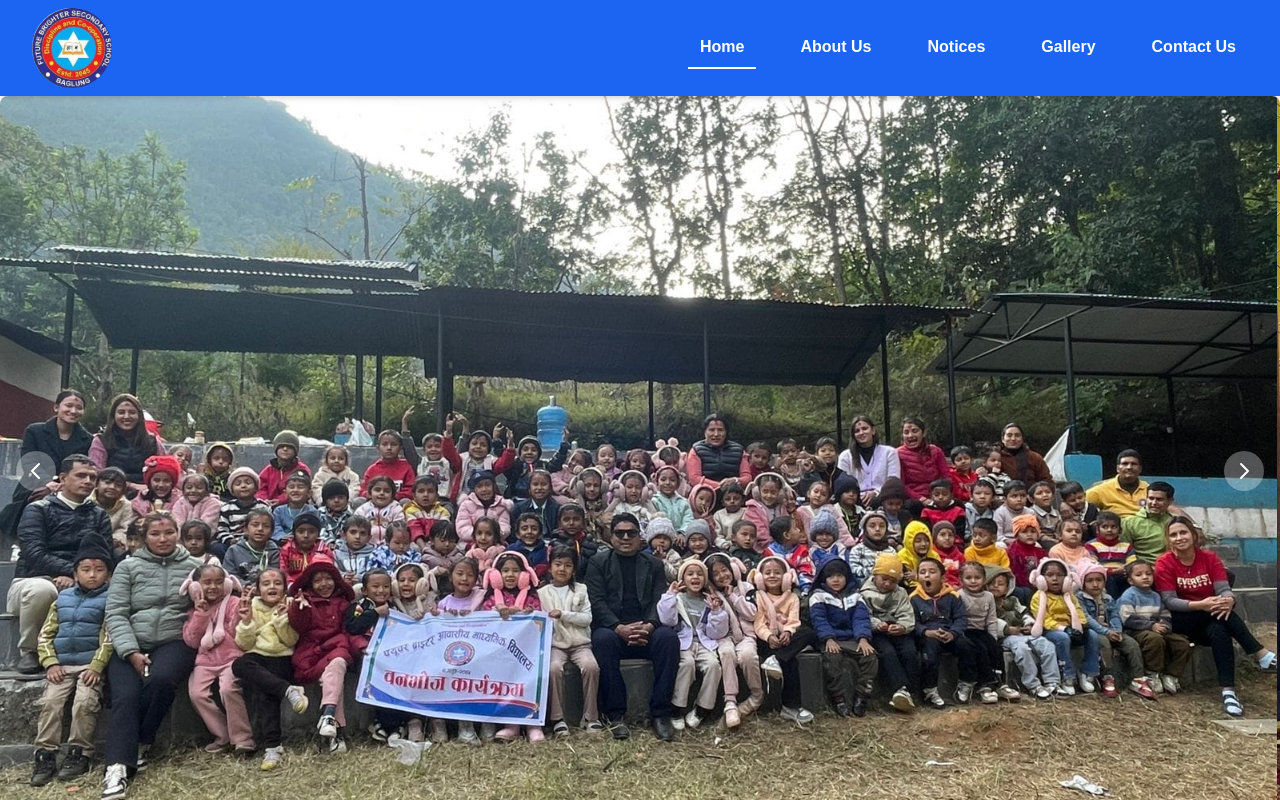
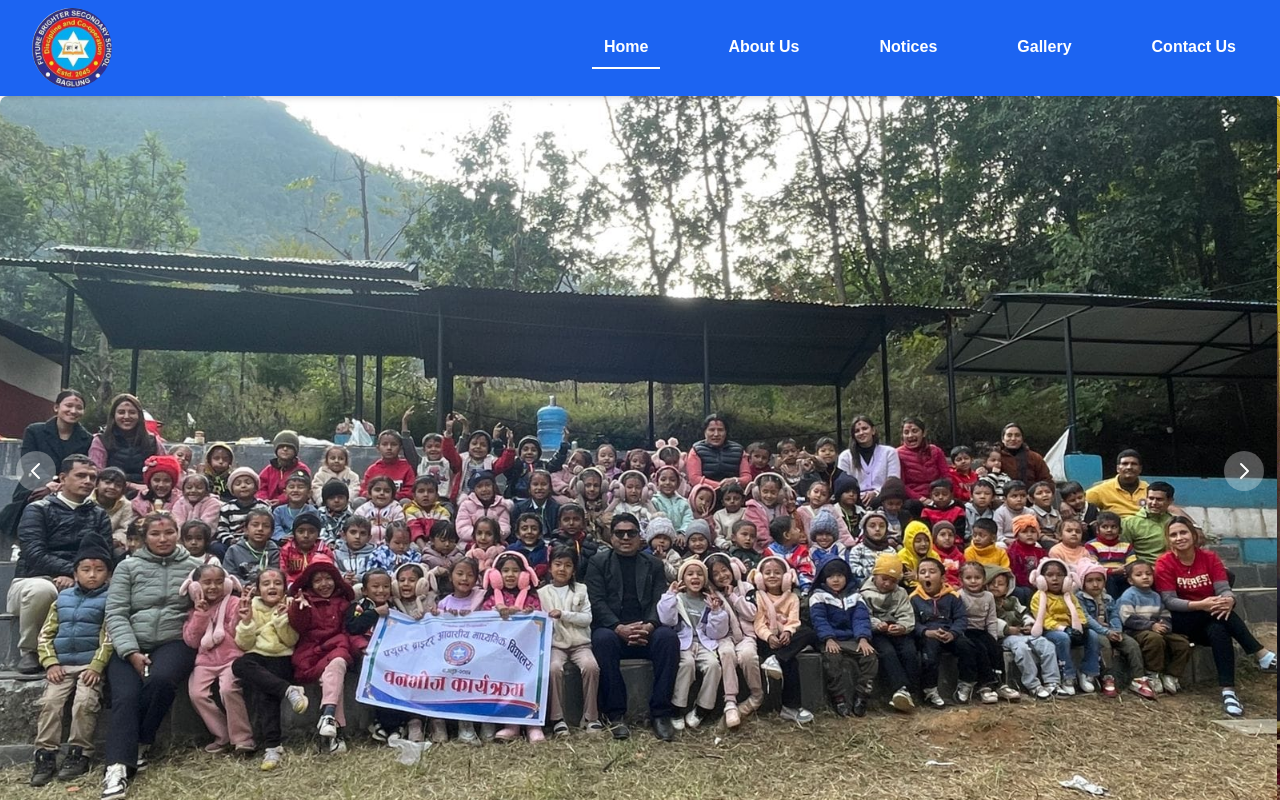
Before and after one commit to gcbibek3353/FBSS, a Next.js app: page / in a window 1280 px wide. Shown: the top 800 px of the page. Built offline with nearby package versions, Linux system fonts and the light colour scheme; no server answers; the database is empty.

Commit message:
removed horizontal scroll bar

```diff
--- a/src/components/Alumni.tsx
+++ b/src/components/Alumni.tsx
@@ -67,7 +67,7 @@ const Alumni = () => {
 
 
   return (
-    <div className="w-screen bg-white flex flex-col gap-8 items-center justify-center p-4 sm:p-6 lg:p-8">
+    <div className="w-full overflow-x-hidden bg-white flex flex-col gap-8 items-center justify-center sm:p-6 lg:p-8">
       <div className="p-6 rounded-lg">
         <h2 className="text-4xl font-bold text-center mb-4">
           Alumni Achievers: Shaping the Future
@@ -129,7 +129,6 @@ const Alumni = () => {
         </Carousel>
       </div>
     </div>
-
   )
 };
 
--- a/src/components/Navbar.tsx
+++ b/src/components/Navbar.tsx
@@ -27,7 +27,7 @@ export const Navbar = () => {
 
                     {/* Desktop Navigation */}
                     <div className='hidden md:flex items-center justify-center'>
-                        <ul className='flex gap-8 text-base font-semibold'>
+                        <ul className='flex gap-14 text-base font-semibold'>
                             <Link href='/' className={`${pathname === '/' ? 'text-white border-b-2 border-white' : 'text-white'} transition-all duration-200 cursor-pointer px-3 py-2 hover:text-white hover:-translate-y-2 hover:border-white`}>Home</Link>
                             <Link href='/about' className={`${pathname === '/about' ? 'text-white border-b-2 border-white' : 'text-white'} transition-all duration-200 cursor-pointer px-3 py-2 hover:text-white hover:-translate-y-2 hover:border-white`}>About Us</Link>
                             <Link href='/notices' className={`${pathname === '/notices' ? 'text-white border-b-2 border-white' : 'text-white'} transition-all duration-200 cursor-pointer px-3 py-2 hover:text-white hover:-translate-y-2 hover:border-white`}>Notices</Link>
```
